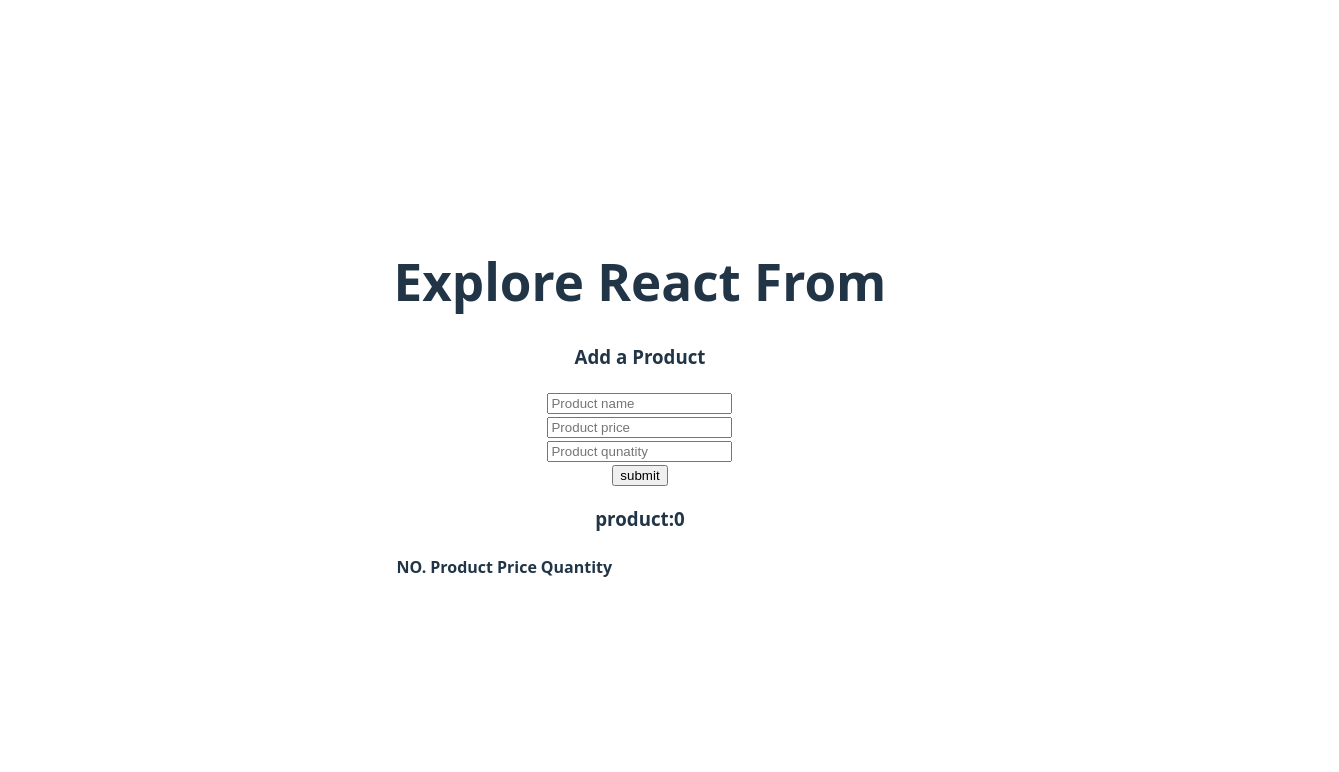
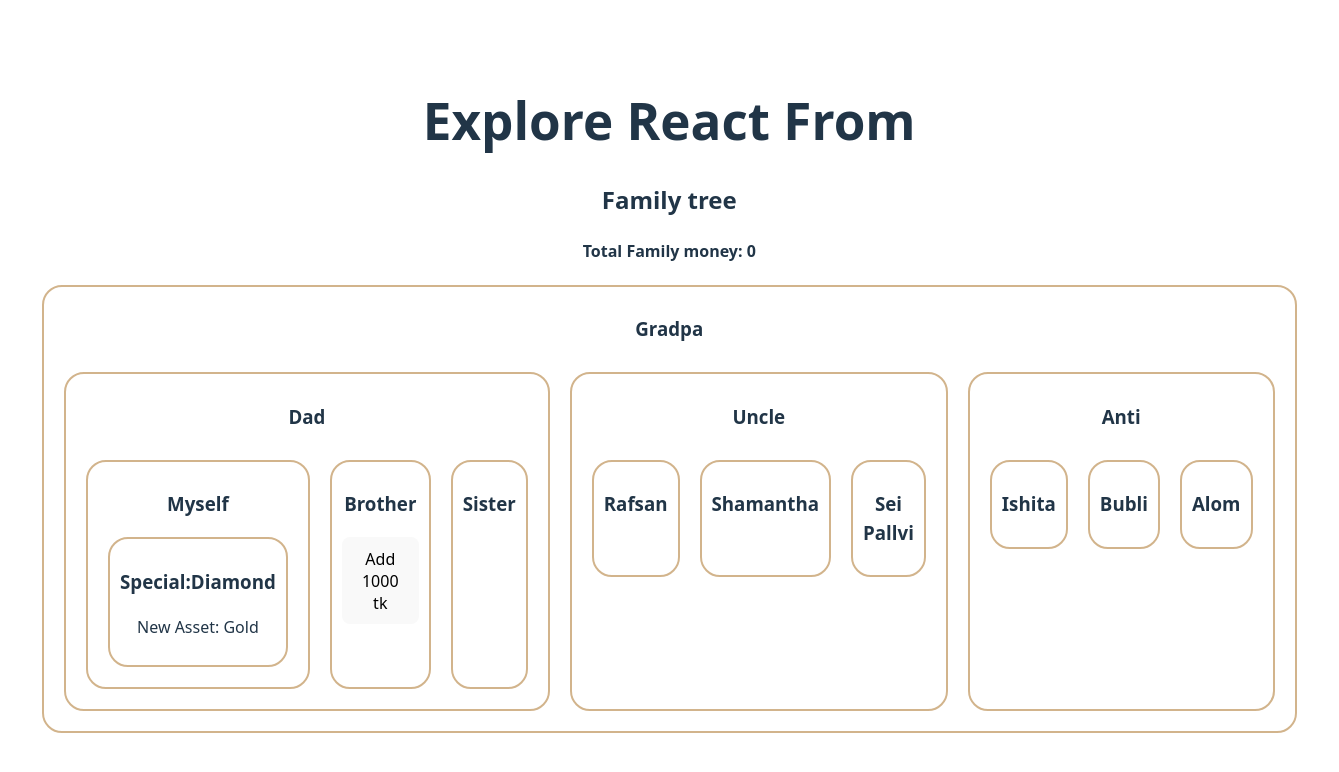
Before and after one commit to Arun-DEV-prog/react-from-handle, a React (Vite) app: page / in a window 1280 px wide. Shown: the top 772 px of the page, 1339 px wide, since content can reach past the window. Built offline with nearby package versions, Linux system fonts and the light colour scheme.

Commit message:
project final

```diff
--- a/src/App.jsx
+++ b/src/App.jsx
@@ -1,6 +1,7 @@
 
 import './App.css'
 import ControlFeild from './ControlFeild/ControlFeild'
+import Framilytree from './FamilyTree/Framilytree'
 import FromAction from './FromAction/FromAction'
 import HookFrom from './HookForm/HookFrom'
 import Useinputhook from './Hooks/Useinputhook'
@@ -21,7 +22,8 @@
          {/* <FromHandle></FromHandle> */}
          {/* <Uncontrolfield></Uncontrolfield> */}
         {/* <HookFrom></HookFrom> */}
-        <Productmangment></Productmangment>
+        {/* <Productmangment></Productmangment> */}
+        <Framilytree></Framilytree>
     </>
   )
 }
--- /dev/null
+++ b/src/FamilyTree/Anti.jsx
@@ -0,0 +1,17 @@
+import React from 'react'
+import Cousin from './Cousin'
+
+const Anti = () => {
+  return (
+    <div>
+        <h3>Anti</h3>
+        <section className='flex'>
+        <Cousin name='Ishita'></Cousin>
+              <Cousin name='Bubli'></Cousin>
+              <Cousin name='Alom'></Cousin>
+        </section>
+    </div>
+  )
+}
+
+export default Anti
--- /dev/null
+++ b/src/FamilyTree/Brother.jsx
@@ -0,0 +1,15 @@
+import React, { use } from 'react'
+import { MonyContext } from './Framilytree'
+
+const Brother = () => {
+
+  const[money,setMoney] = use(MonyContext)
+  return (
+    <div>
+       <h3>Brother</h3>
+       <button onClick={()=>setMoney(money+1000)}>Add 1000 tk</button>
+    </div>
+  )
+}
+
+export default Brother
--- /dev/null
+++ b/src/FamilyTree/Cousin.jsx
@@ -0,0 +1,12 @@
+import React from 'react'
+
+const Cousin = ({name}) => {
+  return (
+    <div>
+      <h3>{name}</h3>
+    </div>
+  )
+}
+
+export default Cousin
+{name}
--- /dev/null
+++ b/src/FamilyTree/Dad.jsx
@@ -0,0 +1,19 @@
+import React from 'react'
+import Myself from './Myself'
+import Brother from './Brother'
+import Sister from './Sister'
+
+const Dad = ({ assets}) => {
+  return (
+    <div>
+       <h3>Dad</h3>
+       <section className='flex'>
+         <Myself assets={ assets} />
+         <Brother />
+        <Sister />
+       </section>
+    </div>
+  )
+}
+
+export default Dad
--- /dev/null
+++ b/src/FamilyTree/Framilytree.jsx
@@ -0,0 +1,31 @@
+import React, { createContext, useState } from 'react'
+import Grandpa from './Grandpa'
+import "./familytree.css"
+
+export  const AssetContext=createContext('');
+export const MonyContext=createContext("");
+const Framilytree = () => {
+
+    const assets='Diamond'
+    const nwAssets='Gold'
+    const [money,setMoney]=useState(0)
+
+
+    return (
+    <div>
+       <div className="family-tree">
+         <h2>Family tree</h2>
+          <h4>Total Family money: {money}</h4>
+         <MonyContext value={[money,setMoney]}>
+           <AssetContext.Provider value={nwAssets}>
+           <Grandpa assets={assets}></Grandpa>
+            </AssetContext.Provider>
+         </MonyContext>
+
+
+       </div>
+    </div>
+  )
+}
+
+export default Framilytree
--- /dev/null
+++ b/src/FamilyTree/Grandpa.jsx
@@ -0,0 +1,21 @@
+import React, { createContext } from 'react'
+import Dad from './Dad'
+import Uncle from './Uncle'
+import Anti from './Anti'
+
+
+
+const Grandpa = ({ assets}) => {
+  return (
+    <div>
+       <h3>Gradpa</h3>
+        <section className='flex'>
+             <Dad assets={assets}></Dad>
+             <Uncle />
+             <Anti />
+        </section>
+    </div>
+  )
+}
+
+export default Grandpa
--- /dev/null
+++ b/src/FamilyTree/Myself.jsx
@@ -0,0 +1,13 @@
+import React from 'react'
+import Special from './Special'
+
+const Myself = ({ assets}) => {
+  return (
+    <div>
+       <h3>Myself</h3>
+       <Special  assets={ assets}></Special>
+    </div>
+  )
+}
+
+export default Myself
--- /dev/null
+++ b/src/FamilyTree/Sister.jsx
@@ -0,0 +1,11 @@
+import React from 'react'
+
+const Sister = () => {
+  return (
+    <div>
+       <h3>Sister</h3>
+    </div>
+  )
+}
+
+export default Sister
--- /dev/null
+++ b/src/FamilyTree/Special.jsx
@@ -0,0 +1,14 @@
+import React, { useContext } from 'react'
+import{AssetContext} from './Framilytree'
+
+const Special = ({ assets}) => {
+     const nwAsst=useContext(AssetContext)
+  return (
+    <div>
+      <h3>Special:{ assets}</h3>
+      <p>New Asset: {nwAsst}</p>
+    </div>
+  )
+}
+
+export default Special
--- /dev/null
+++ b/src/FamilyTree/Uncle.jsx
@@ -0,0 +1,17 @@
+import React from 'react'
+import Cousin from './Cousin'
+
+const Uncle = () => {
+  return (
+    <div>
+      <h3>Uncle</h3>
+       <section className='flex'>
+         <Cousin name='Rafsan'></Cousin>
+         <Cousin name='Shamantha'></Cousin>
+         <Cousin name='Sei Pallvi'></Cousin>
+       </section>
+    </div>
+  )
+}
+
+export default Uncle
--- /dev/null
+++ b/src/FamilyTree/familytree.css
@@ -0,0 +1,9 @@
+.family-tree div{
+     border: 2px solid tan;
+     margin: 10px;
+     padding: 10px;
+     border-radius: 20px;
+}
+.flex{
+     display: flex;
+}
```
